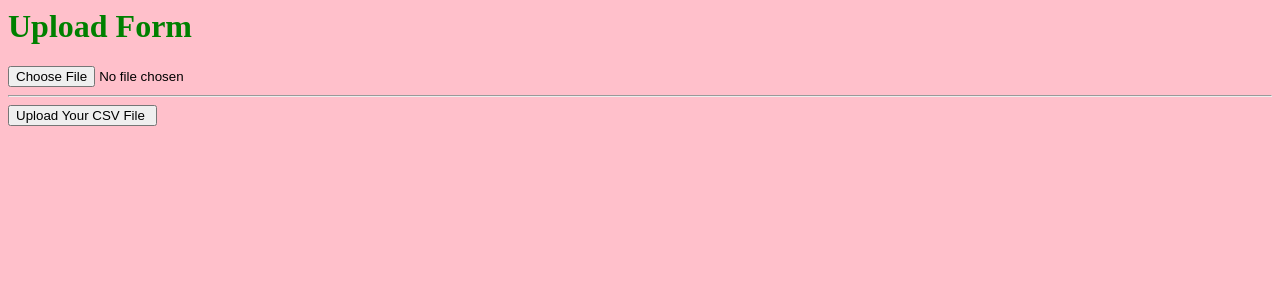
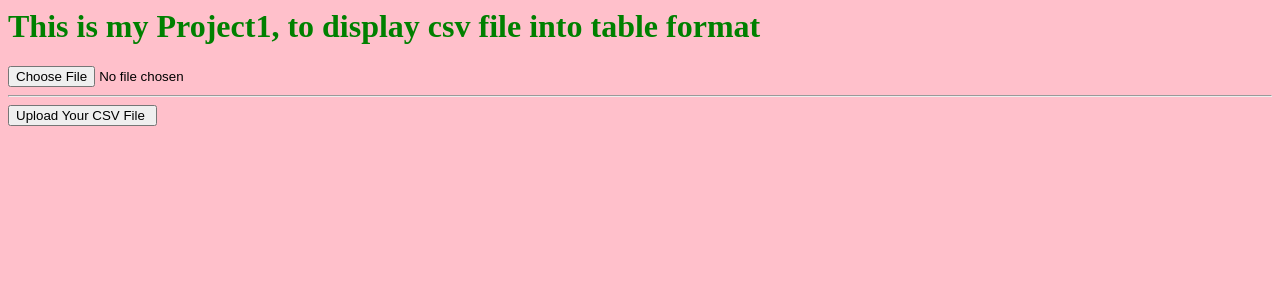
Before and after one commit to manigondasrujana/project, a PHP site: page /index.php in a window 1280 px wide. Shown: the top 300 px of the page. Run offline with PHP 8.4, Linux system fonts and the light colour scheme.

Commit message:
last commit

```diff
--- a/index.php
+++ b/index.php
@@ -48,7 +48,7 @@ abstract class page {
 	echo $this->html;
 	}
 	public function get() {
-        echo 'default get message';
+        echo 'hi this is get function';
 	}
 	public function post() {
 	print_r($_POST);
@@ -77,7 +77,7 @@ class uploadform extends page
 	//REDIRECTING TO THE NEXT PAGE BY USING HEADER
 	header::redirect($target_file);
         } else {
-        echo "Sorry, there was an error uploading your file.";
+        echo "The file can't be uploaded.";
         }
         }
 	}
@@ -91,7 +91,7 @@ class header {
 class staticfunction {
 	//CONTENT AND DESIGN OF FIRST WEB PAGE
         public static function createform() {
-	$form = '<h1>Upload Form</h1>';
+	$form = '<h1> This is my Project1, to display csv file into table format</h1>';
 	$form.= '<form action="index.php?page=uploadform" method="post" enctype="multipart/form-data">';
 	$form .= '<input type="file" name="fileToUpload" id="fileToUpload">';
         $form .= '<br> <hr> <input type="submit" value="Upload Your CSV File " name="submit"> </br> </hr>';
```
Lines whose indentation alone changed are shown as unchanged.
